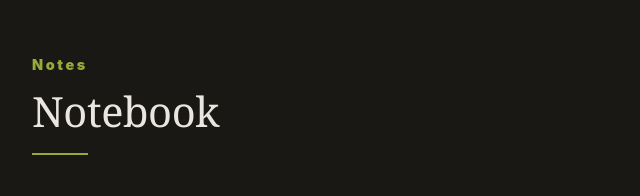
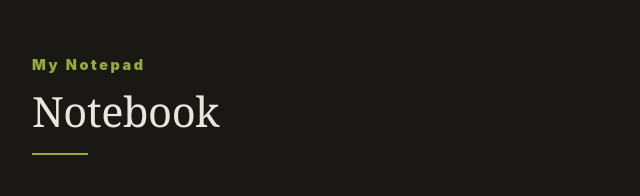
Before and after one commit to olamideolatunde079-spec/Note-App, a plain HTML site: page index.html in a window 1280 px wide. Shown: the top 196 px of the page, 168-808 px from the left. Drawn offline with Linux system fonts and the light colour scheme.

Commit message:
commit changes

```diff
--- a/index.html
+++ b/index.html
@@ -9,7 +9,7 @@
 <body>
 
     <header>
-    <p class="eyebrow">Notes</p>
+    <p class="eyebrow">My Notepad</p>
     <h1>Notebook</h1>
     <hr class="rule">
   </header>
```
